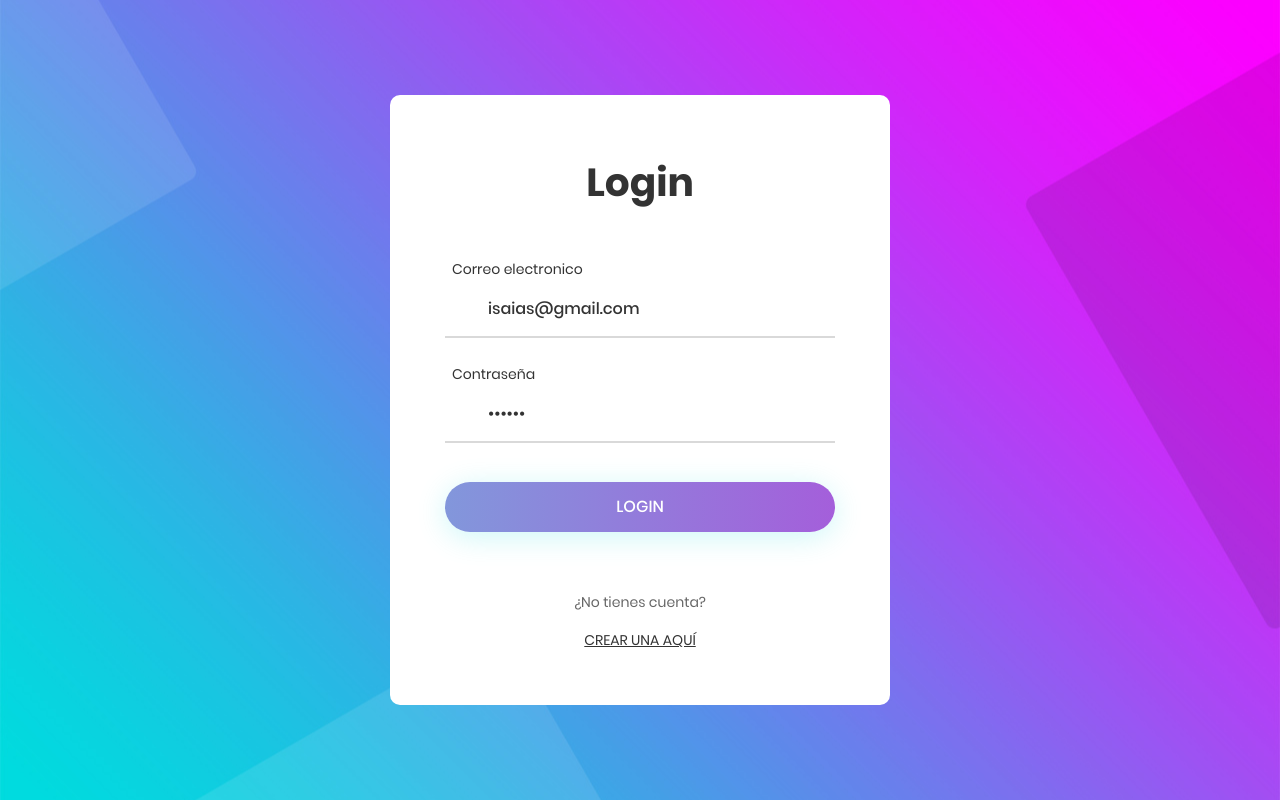
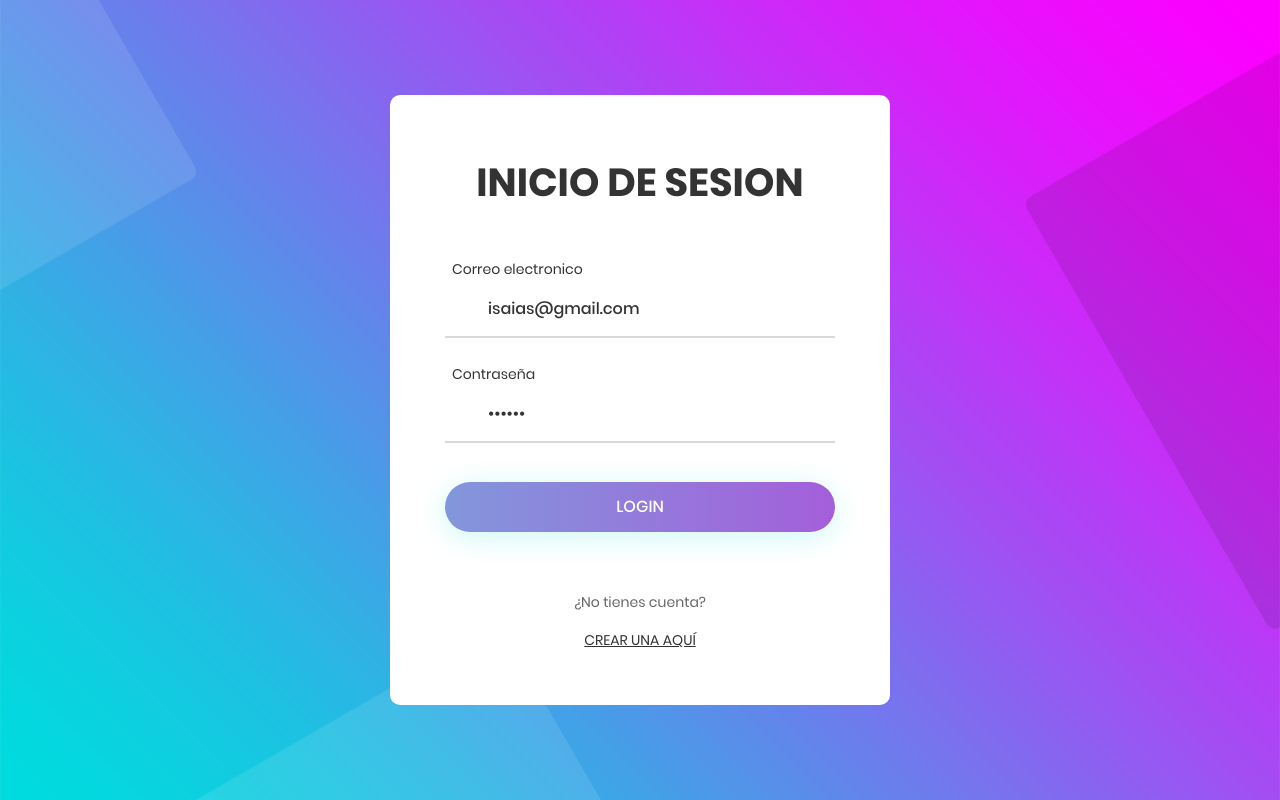
Before and after one commit to Adrian-Garcia-Cuya/section-26_authApp, an Angular app: page /auth/login in a window 1280 px wide. Built offline with nearby package versions, Linux system fonts and the light colour scheme; no server answers.

Commit message:
Deploy test 3

```diff
--- a/src/app/auth/pages/login-page/login-page.html
+++ b/src/app/auth/pages/login-page/login-page.html
@@ -1,5 +1,5 @@
 <form [formGroup]="myForm" (ngSubmit)="login()" class="login100-form" autocomplete="off">
-  <span class="login100-form-title p-b-49"> Login </span>
+  <span class="login100-form-title p-b-49"> INICIO DE SESION </span>
 
   <div class="wrap-input100 m-b-23">
     <span class="label-input100">Correo electronico</span>
```
